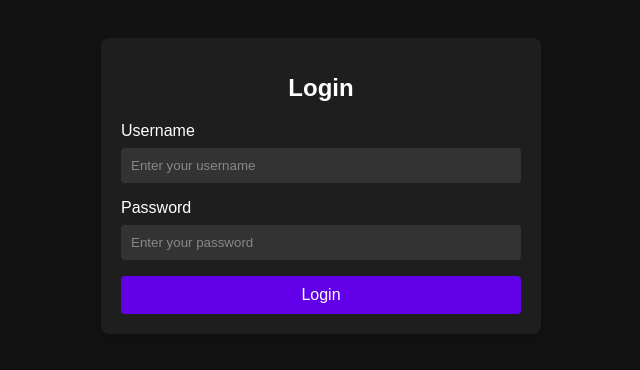
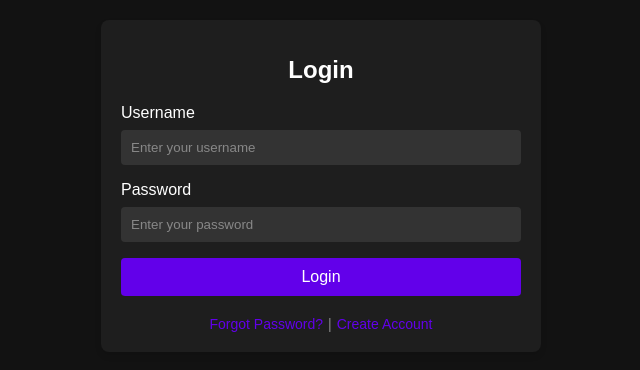
Before and after one commit to guneyhasan/FilmSuggestion, a React (Create React App) app in the folder movie-blog-frontend/: page / in a window 1280 px wide. Shown: the part 214-584 px from the top of the page, without its empty margins (319-959 px from the left). Built offline with nearby package versions, Linux system fonts and the light colour scheme.

Commit message:
forgot password and create account added

```diff
--- a/movie-blog-frontend/src/Login.css
+++ b/movie-blog-frontend/src/Login.css
@@ -49,3 +49,26 @@
 .login-button:hover {
     background-color: #3700b3; /* Daha koyu mor hover efekti */
 }
+
+/* Footer links */
+.login-footer {
+    margin-top: 20px;
+    display: flex;
+    justify-content: center;
+    align-items: center;
+    font-size: 14px;
+}
+
+.login-link {
+    color: #6200ea;
+    text-decoration: none;
+    margin: 0 5px;
+}
+
+.login-link:hover {
+    text-decoration: underline;
+}
+
+.login-divider {
+    color: #888;
+}
--- a/movie-blog-frontend/src/Login.jsx
+++ b/movie-blog-frontend/src/Login.jsx
@@ -24,6 +24,12 @@ const Login = () => {
 
                 <button type="submit" className="login-button">Login</button>
             </form>
+
+            <div className="login-footer">
+                <a href="#forgot-password" className="login-link">Forgot Password?</a>
+                <span className="login-divider">|</span>
+                <a href="#create-account" className="login-link">Create Account</a>
+            </div>
         </div>
     );
 };
```
